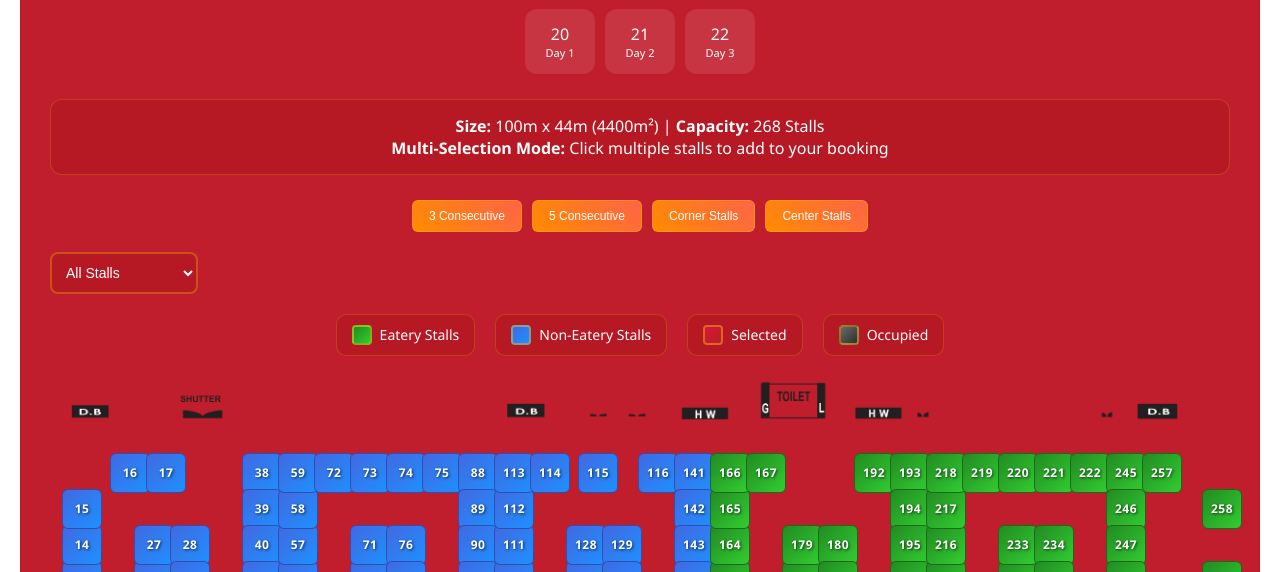
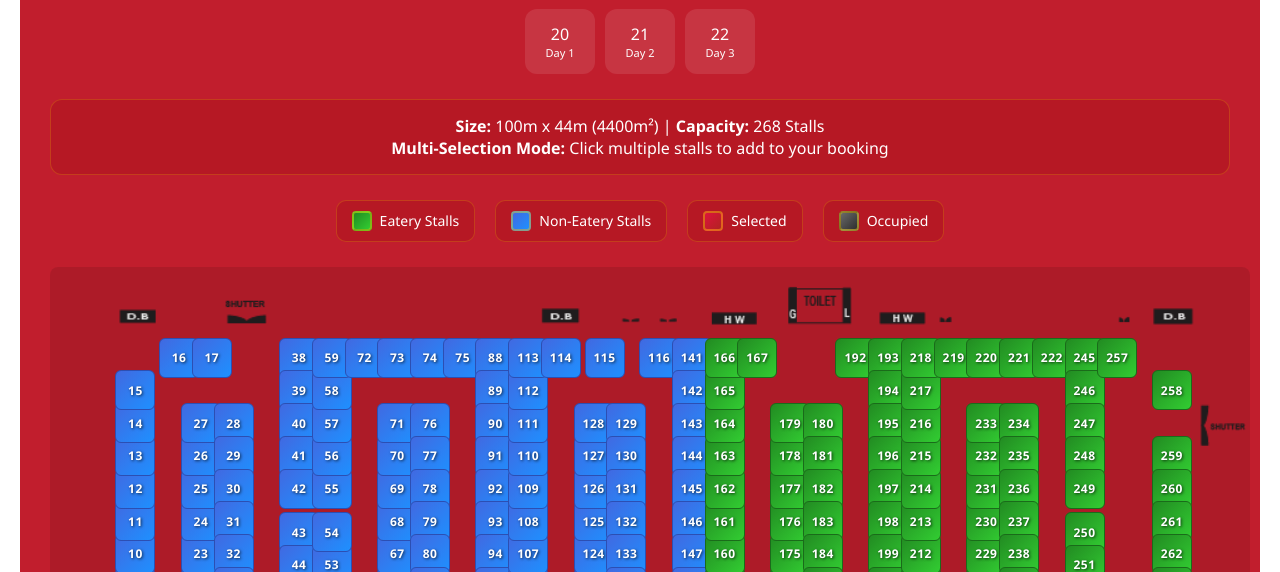
Before and after one commit to Martinjerome-i/booking, a Django app: page /halls/1/book/ in a window 1280 px wide. Shown: the part 1832-2404 px from the top of the page. Run offline with Django 5.2, Linux system fonts and the light colour scheme; data comes from the database, SQL or seed files in the repository; some libraries are stand-ins or nearby versions.

Commit message:
feat
update

```diff
--- a/templates/halls/stall_booking.html
+++ b/templates/halls/stall_booking.html
@@ -884,26 +884,6 @@
                     <br><strong>Multi-Selection Mode:</strong> Click multiple stalls to add to your booking
                 </div>
 
-
-
-                <!-- Quick Select Buttons -->
-                <div class="quick-select-buttons">
-                    <button class="quick-select-btn" onclick="quickSelectConsecutive(3)">3 Consecutive</button>
-                    <button class="quick-select-btn" onclick="quickSelectConsecutive(5)">5 Consecutive</button>
-                    <button class="quick-select-btn" onclick="quickSelectCornerStalls()">Corner Stalls</button>
-                    <button class="quick-select-btn" onclick="quickSelectCenterStalls()">Center Stalls</button>
-                </div>
-
-                <!-- Search and Filter Options -->
-                <div class="search-filter">
-                    <select class="filter-select" id="typeFilter">
-                        <option value="all">All Stalls</option>
-                        <option value="eatery">Eatery Only</option>
-                        <option value="non-eatery">Non-Eatery Only</option>
-                        <option value="available">Available Only</option>
-                    </select>
-                </div>
-
                 <!-- Legend -->
                 <div class="stall-legend">
                     <div class="legend-item">
@@ -1064,6 +1044,7 @@ document.addEventListener('DOMContentLoaded', function() {
     let occupiedStalls = new Set();
 
     // Initialize the application
+
 function initializeApp() {
     const hallDisplay = document.getElementById('stallSections');
     if (!hallDisplay) {
@@ -1089,7 +1070,7 @@ document.addEventListener('DOMContentLoaded', function() {
 
     // Set fixed width for better display - enhanced to 1200px
     const containerWidth = 1200;
-        const containerHeight = 800;
+    const containerHeight = 600;
 
     // Calculate scale for better visibility
     const scaleX = containerWidth / hallLength;
@@ -1102,21 +1083,48 @@ document.addEventListener('DOMContentLoaded', function() {
     const offsetX = (containerWidth - actualWidth) / 2;
     const offsetY = 60; // Top margin for better spacing
 
-        // Set container dimensions
+    // Set container dimensions and basic styles first
     hallDisplay.style.width = `${containerWidth}px`;
     hallDisplay.style.height = `${containerHeight}px`;
     hallDisplay.style.margin = '0 auto';
-        // hallDisplay.style.border = '2px solid #ddd';
     hallDisplay.style.borderRadius = '8px';
-        // hallDisplay.style.backgroundColor = '#f8f9fa';
-        hallDisplay.style.backgroundImage = 'url("../../static/assets/img/layout-01.png")';
+    hallDisplay.style.position = 'relative';
+
+    // Function to set background image with proper loading
+    function setBackgroundImage() {
+        const testImage = new Image();
+        testImage.onload = function() {
+            // Image loaded successfully, now set background
+            hallDisplay.style.backgroundImage = 'url("/static/assets/img/layout.png")';
             hallDisplay.style.backgroundSize = 'cover';
             hallDisplay.style.backgroundPosition = 'center center';
             hallDisplay.style.backgroundRepeat = 'no-repeat';
             hallDisplay.style.backgroundAttachment = 'local';
 
-        // Optional: Add overlay for better stall visibility
-        hallDisplay.style.position = 'relative';
+            // Optional: Add a semi-transparent overlay for better stall visibility
+            const backgroundOverlay = document.createElement('div');
+            backgroundOverlay.style.position = 'absolute';
+            backgroundOverlay.style.top = '0';
+            backgroundOverlay.style.left = '0';
+            backgroundOverlay.style.width = '100%';
+            backgroundOverlay.style.height = '75%';
+            backgroundOverlay.style.backgroundColor = 'rgba(0, 0, 0, 0.1)';
+            backgroundOverlay.style.zIndex = '1';
+            backgroundOverlay.style.pointerEvents = 'none';
+            hallDisplay.appendChild(backgroundOverlay);
+
+            console.log('Background image loaded and applied successfully');
+        };
+        testImage.onerror = function() {
+            // Fallback if image fails to load
+            console.warn('Background image failed to load, using fallback color');
+            hallDisplay.style.backgroundColor = '#f8f9fa';
+        };
+        testImage.src = '/static/assets/img/layout.png';
+    }
+
+    // Set the background image
+    setBackgroundImage();
 
     // Draw hall grid (for reference)
     drawHallGrid(hallDisplay, hallLength, hallBreadth, scale, offsetX, offsetY);
```
Also changed, not shown: static/assets/img/layout-01.png (deleted), static/assets/img/layout.png (added). Lines whose indentation alone changed are shown as unchanged.
